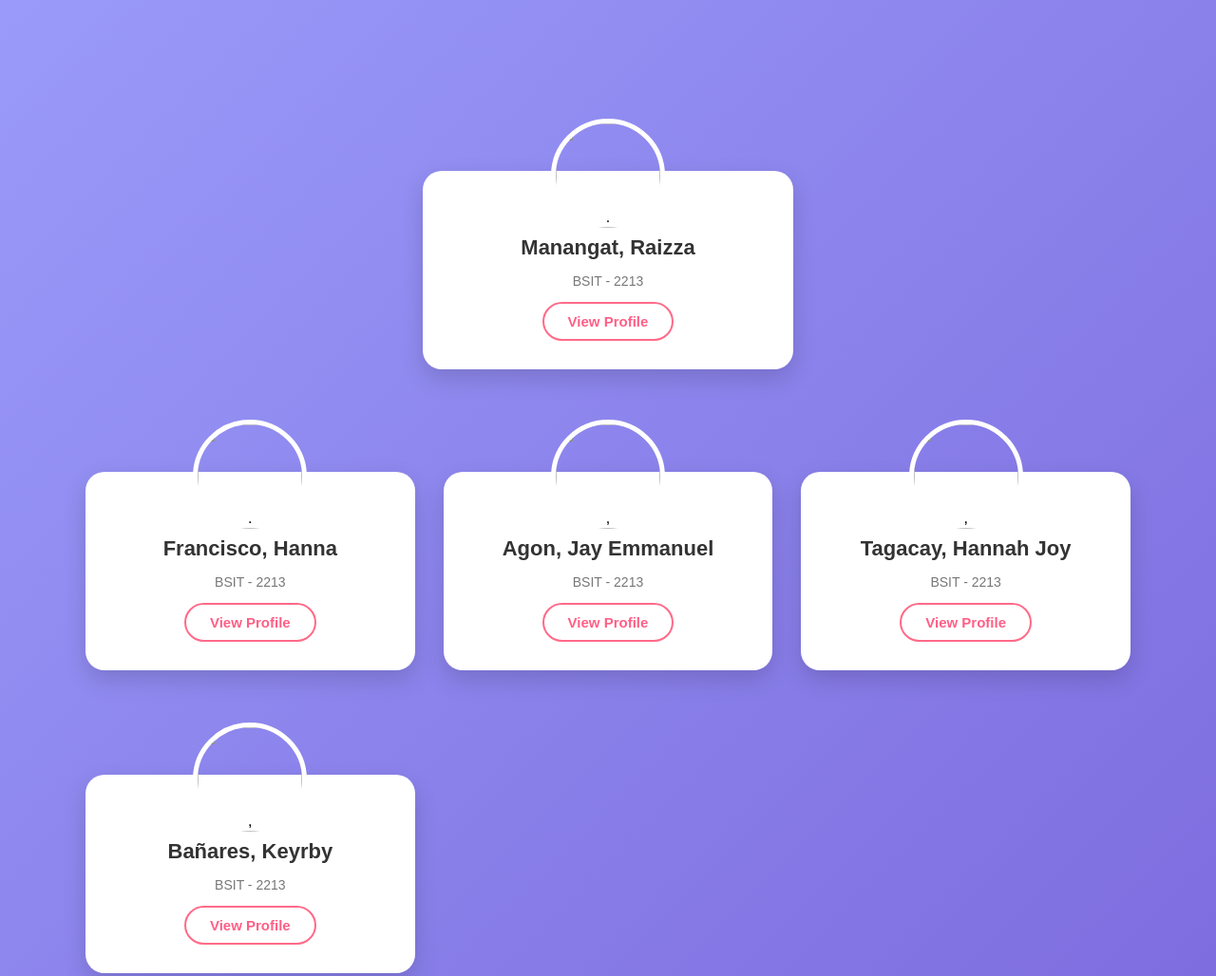
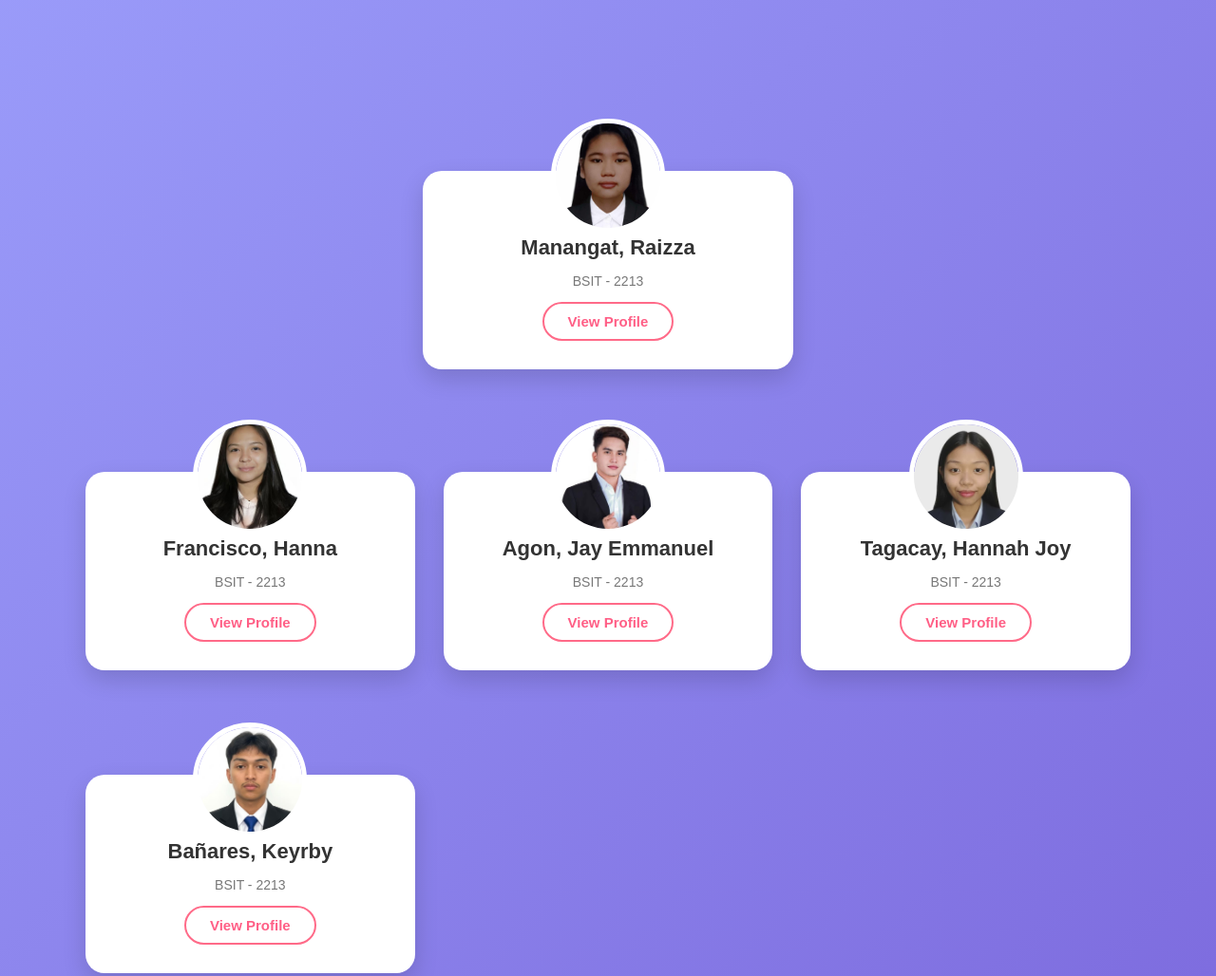
Before and after one commit to rhyx92/22013---WEB101---MANANGAT_R, a plain HTML site: page index.html in a window 1280 px wide. Shown: the part 520-1548 px from the top of the page at 95% size. Drawn offline with Linux system fonts and the light colour scheme.

Commit message:
Update image paths in index.html

```diff
--- a/index.html
+++ b/index.html
@@ -4,7 +4,7 @@
     <meta charset="UTF-8" />
     <meta name="viewport" content="width=device-width, initial-scale=1.0"/>
     <title>Group 8 </title>
-    <link rel="icon" type="image/jpg" href="group8.jpg"/>
+    <link rel="icon" type="image/jpg" href="image/group8.jpg"/>
 
     <!-- ICONS -->
     <link rel="stylesheet" href="https://cdnjs.cloudflare.com/ajax/libs/font-awesome/6.5.0/css/all.min.css">
@@ -324,7 +324,7 @@
 <section id="profile">
     <div class="profile-card">
         <div class="profile-image">
-            <img src="manangat.jpg">
+            <img src="image/manangat.jpg">
         </div>
 <div class="name-block">.</div>
 
@@ -336,7 +336,7 @@
 
         <button class="show-more"
             onclick="openProfile(
-                'manangat.jpg',
+                'image/manangat.jpg',
                 'Manangat, Raizza',
                 'My goal is to balance my IT studies with personal growth by improving time management, maintaining mental wellness, and learning new hobbies.',
                 '0970-151-7848',
@@ -354,7 +354,7 @@
 
         <!--FRANCISCO -->
         <div class="profile-card">
-            <div class="profile-image"><img src="francisco.jpg"></div>
+            <div class="profile-image"><img src="image/francisco.jpg"></div>
             <div class="name-block">
                   .
             </div>
@@ -363,7 +363,7 @@
             <p class="location">BSIT - 2213</p>
             <button class="show-more"
                 onclick="openProfile(
-                    'francisco.jpg',
+                    'image/francisco.jpg',
                     'Francisco, Hanna',
                     'My main goal is to be helpful and give you the info you need. I try to make everything clear and easy to understand, always aiming to assist you as best as I can.',
                     '0961-4277-724',
@@ -374,14 +374,14 @@
 
         <!-- AGON -->
         <div class="profile-card">
-            <div class="profile-image"><img src="agon.jpg"></div>
+            <div class="profile-image"><img src="image/agon.jpg"></div>
             <div class="name-block">,</div>
 
             <h2>Agon, Jay Emmanuel</h2>
             <p class="location">BSIT - 2213</p>
             <button class="show-more"
                 onclick="openProfile(
-                    'agon.jpg',
+                    'image/agon.jpg',
                     'Agon, Jay Emmanuel',
                     'My primary goal is to be helpful and informative to you, the user. Every decision I make (like what information to retrieve, what words to use, or how to structure a response) is based on achieving this goal.',
                     '0991-4869-340',
@@ -392,14 +392,14 @@
 
         <!-- TAGACAY -->
         <div class="profile-card">
-            <div class="profile-image"><img src="tagacay.jpg"></div>
+            <div class="profile-image"><img src="image/tagacay.jpg"></div>
             <div class="name-block">,</div>
 
             <h2>Tagacay, Hannah Joy</h2>
             <p class="location">BSIT - 2213</p>
             <button class="show-more"
                 onclick="openProfile(
-                'tagacay.jpg',
+                'image/tagacay.jpg',
                 'Hannah Joy Tagacay',
                 'My operational goal is continuous, outcome-driven learning. I approach every task not just as an action, but as a defined phase within a larger strategy to acquire and apply durable knowledge.',
                 '0949-192-7501',
@@ -410,14 +410,14 @@
 
          <!-- BAÑARES -->
         <div class="profile-card">
-            <div class="profile-image"><img src="bañares.jpg"></div>
+            <div class="profile-image"><img src="image/bañares.jpg"></div>
             <div class="name-block">,</div>
 
             <h2>Bañares, Keyrby</h2>
             <p class="location">BSIT - 2213</p>
             <button class="show-more"
                 onclick="openProfile(
-                    'bañares.jpg',
+                    'image/bañares.jpg',
                     'Bañares, Keyrby',
                     'Together, we build the future”, and I strive to grow every day—learning, improving, and using my abilities to make a positive impact on the people around me.',
                     '0985-4698-762',
```
